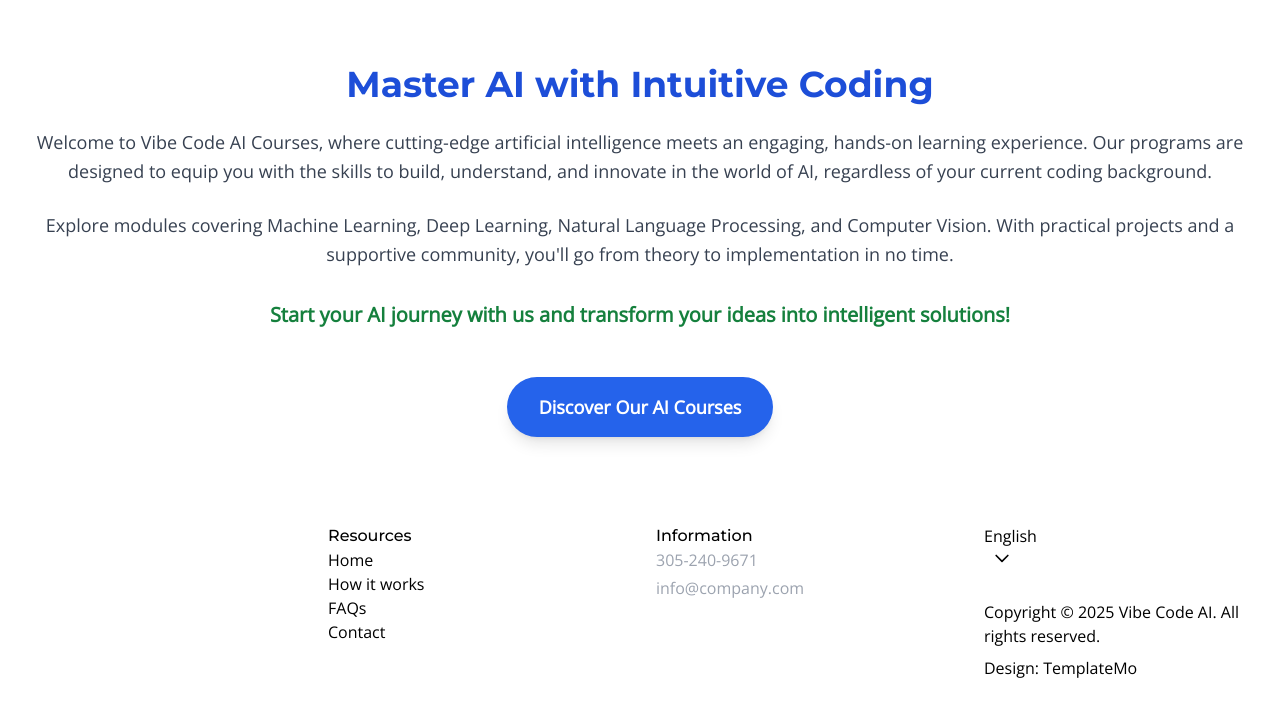
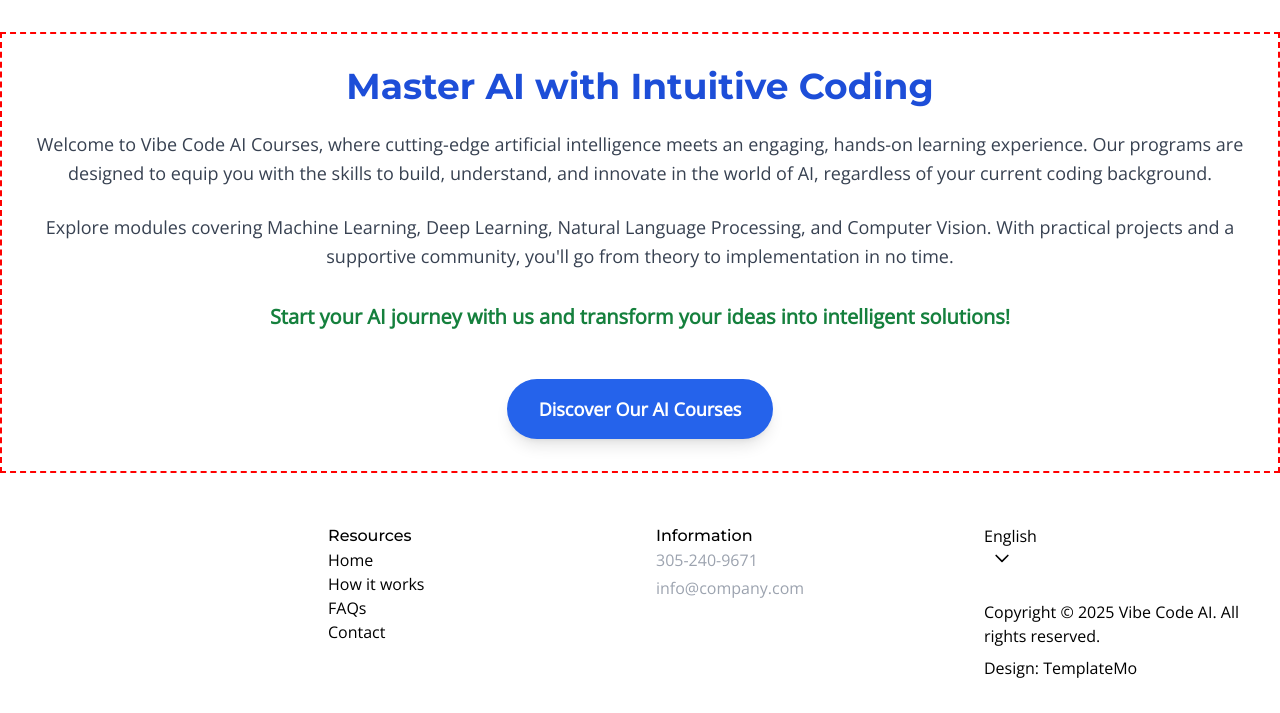
Before and after one commit to ja154/course_app, a Flask app: page / in a window 1280 px wide. Shown: the part 48-761 px from the top of the page. Run offline with Flask 3, Linux system fonts and the light colour scheme; some libraries are stand-ins or nearby versions.

Commit message:
base.html

```diff
--- a/templates/base.html
+++ b/templates/base.html
@@ -99,6 +99,13 @@
         /* Style for language dropdown button in footer */
         .language-dropdown-button {
             @apply bg-gray-700 text-white font-medium py-2 px-4 rounded-md inline-flex items-center hover:bg-gray-600 transition-colors duration-200;
+        }
+
+        /* --- DEBUGGING STYLES --- */
+        /* Temporary styles to visualize the main content area */
+        main .container-wide {
+            border: 2px dashed red; /* Add a dashed red border */
+            min-height: 50vh; /* Ensure it takes up vertical space */
         }
     </style>
 </head>
```
